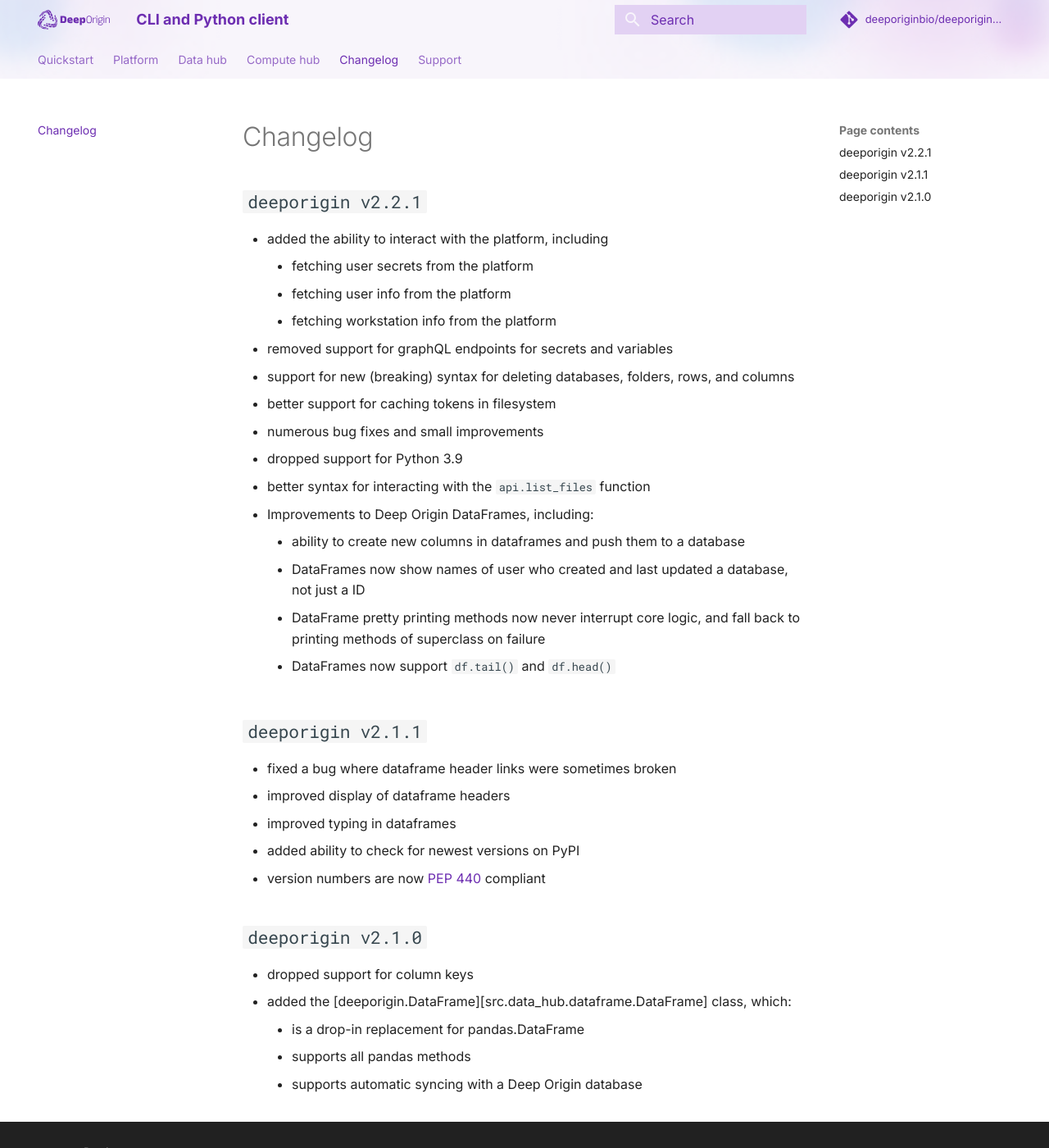
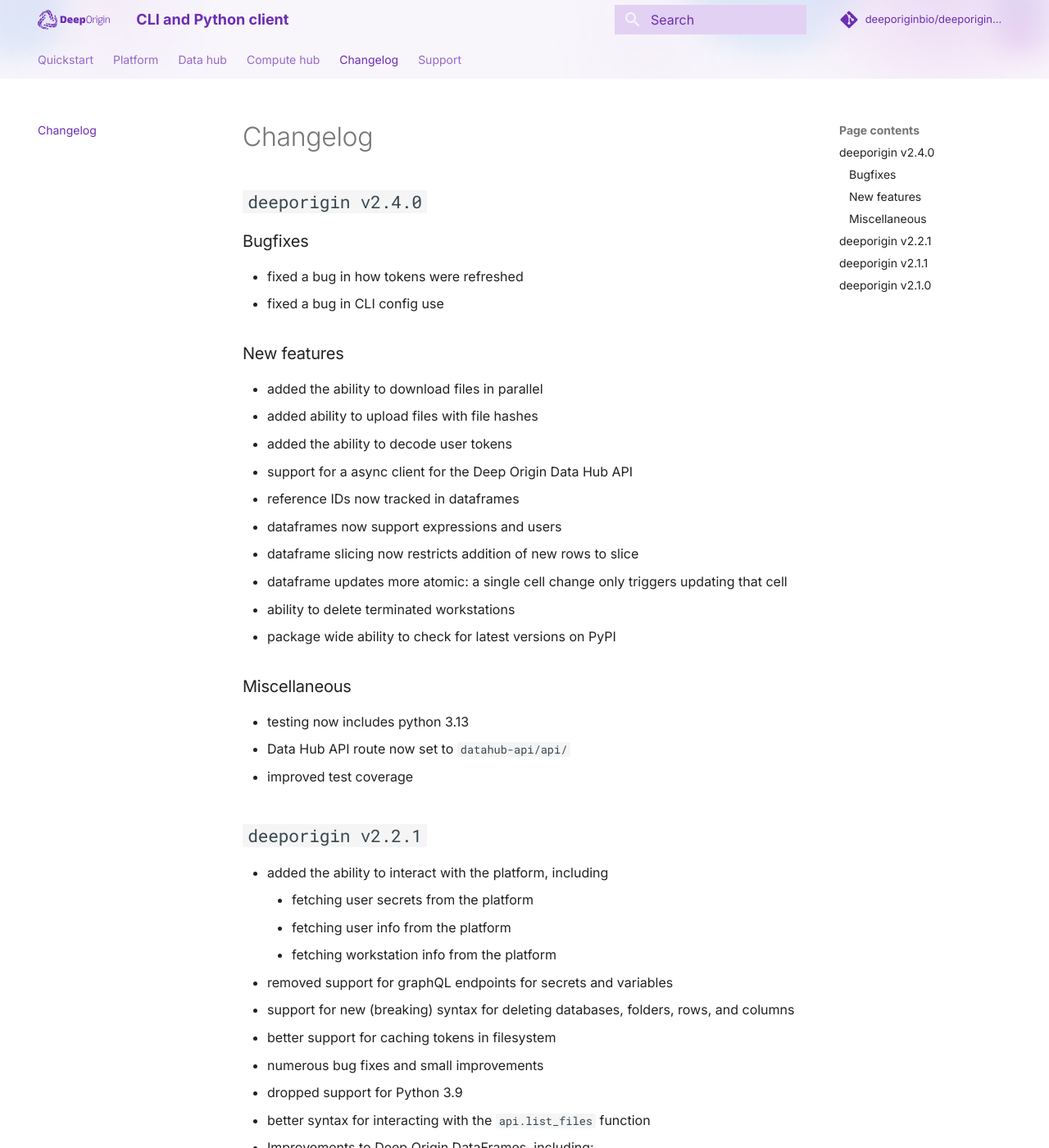
Before and after one commit to deeporiginbio/deeporigin-client, an MkDocs documentation site: the page built from docs/changelog.md, in a window 1280 px wide and 1400 px high. Shown: the whole window at 82% size. Built offline with MkDocs 1.6.1 and Material for MkDocs 9.7.7, drawn with Linux system fonts in a browser that asks for light colours; comment, search, counter and statistics services are not loaded.

Commit message:
feat: added changelog for new version

```diff
--- a/docs/changelog.md
+++ b/docs/changelog.md
@@ -1,5 +1,32 @@
 # Changelog
 
+
+## `deeporigin v2.4.0`
+
+### Bugfixes
+
+- fixed a bug in how tokens were refreshed
+- fixed a bug in CLI config use
+
+
+### New features
+
+- added the ability to download files in parallel
+- added ability to upload files with file hashes
+- added the ability to decode user tokens
+- support for a async client for the Deep Origin Data Hub API
+- reference IDs now tracked in dataframes
+- dataframes now support expressions and users
+- dataframe slicing now restricts addition of new rows to slice
+- dataframe updates more atomic: a single cell change only triggers updating that cell
+- ability to delete terminated workstations
+- package wide ability to check for latest versions on PyPI
+
+### Miscellaneous
+
+- testing now includes python 3.13
+- Data Hub API route now set to `datahub-api/api/`
+- improved test coverage
 
 ## `deeporigin v2.2.1`
 
```
